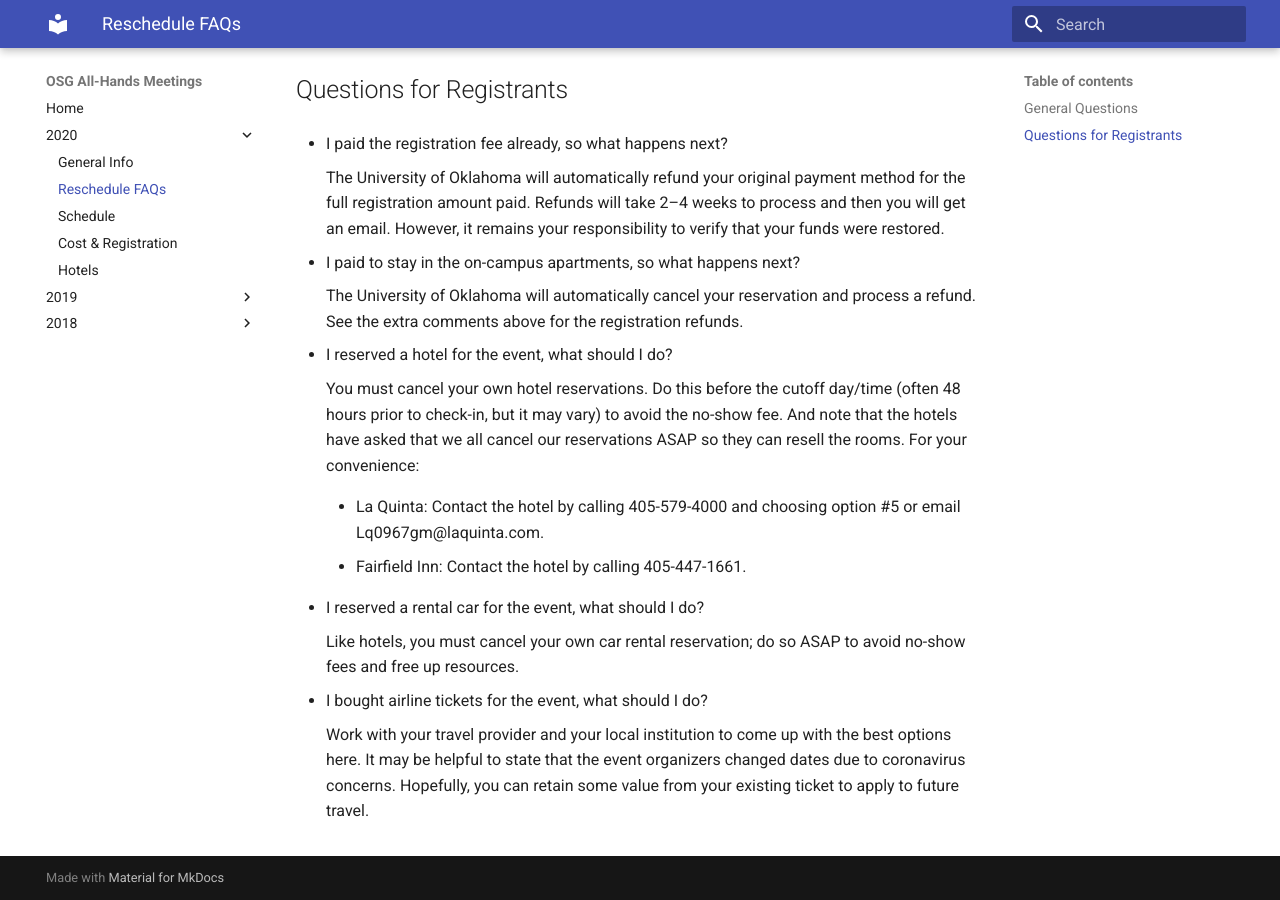
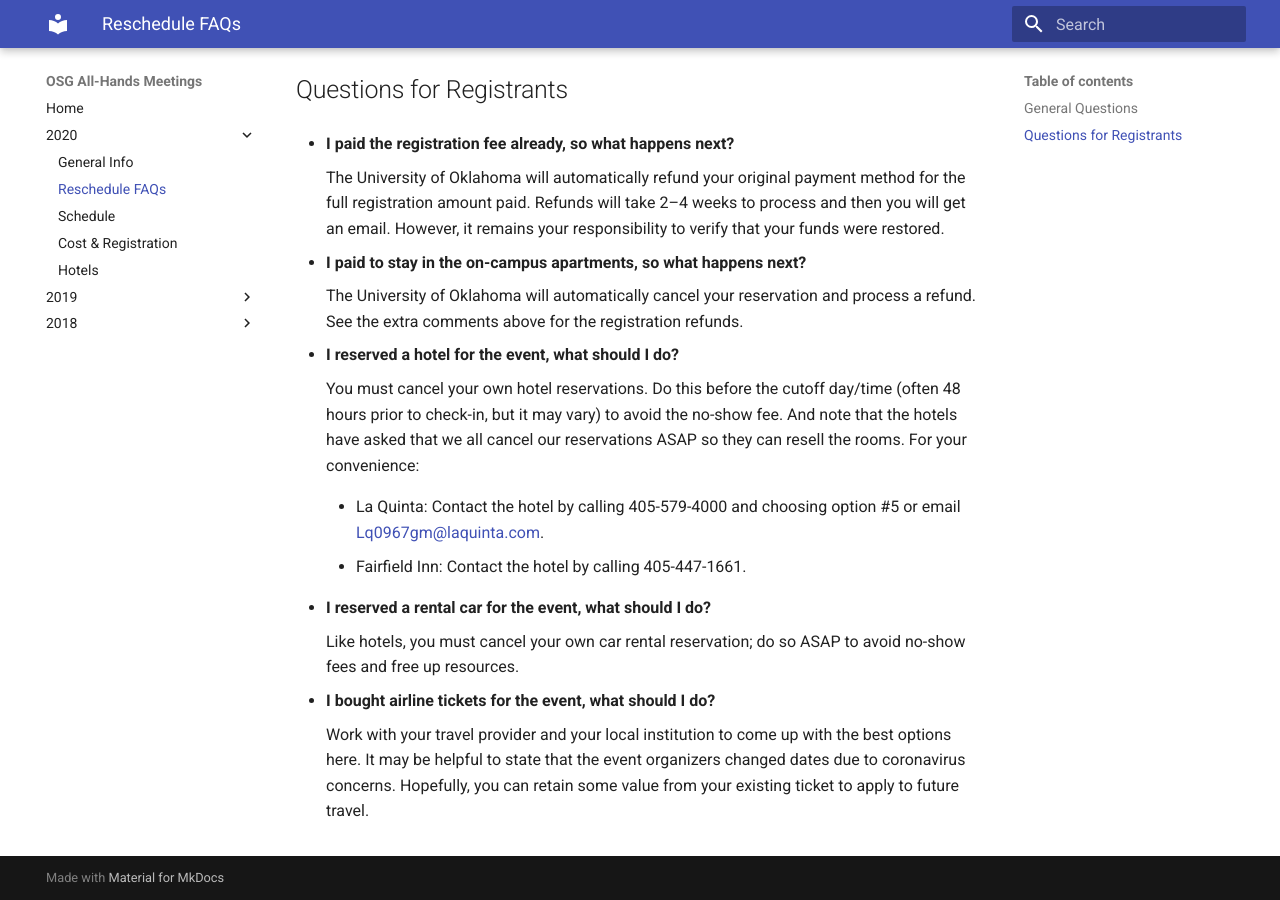
Before and after one commit to osg-htc/all-hands, an MkDocs documentation site: the page built from docs/2020/reschedule.md, in a window 1280 px wide and 900 px high, scrolled down 787 px. Built offline with MkDocs 1.6.1 and Material for MkDocs 9.7.7, drawn with Linux system fonts in a browser that asks for light colours; old or Windows-style settings are respelled for this version of MkDocs.

```diff
--- a/docs/2020/reschedule.md
+++ b/docs/2020/reschedule.md
@@ -8,7 +8,7 @@ Below are some possible questions and our best answers at this time.
 
 ## General Questions
 
-*   Why was the All-Hands Meeting postponed?
+*   **Why was the All-Hands Meeting postponed?**
 
     Due to the coronavirus situation in the U.S. and around the world, and out
     of an abundance of caution, we decided to postpone the meeting.  Further,
@@ -17,13 +17,13 @@ Below are some possible questions and our best answers at this time.
     evidence, including how rapidly the situation seemed to be changing, it
     seemed best to postpone.
 
-*   Will the All-Hands Meeting still happen in 2020?
+*   **Will the All-Hands Meeting still happen in 2020?**
 
     We certainly hope so!  At this time, we are evaluating options for new dates
     in late summer or early fall.  The plan is to announce a new schedule on
     March 13.
 
-*   Where will the rescheduled meeting take place?
+*   **Where will the rescheduled meeting take place?**
 
     The original plan was to meet at the University of Oklahoma and we have no
     plans to change the venue.  Our hosts there have been incredibly helpful
@@ -33,20 +33,20 @@ Below are some possible questions and our best answers at this time.
 
 ## Questions for Registrants
 
-*   I paid the registration fee already, so what happens next?
+*   **I paid the registration fee already, so what happens next?**
 
     The University of Oklahoma will automatically refund your original payment
     method for the full registration amount paid.  Refunds will take 2&ndash;4
     weeks to process and then you will get an email.  However, it remains your
     responsibility to verify that your funds were restored.
 
-*   I paid to stay in the on-campus apartments, so what happens next?
+*   **I paid to stay in the on-campus apartments, so what happens next?**
 
     The University of Oklahoma will automatically cancel your reservation and
     process a refund.  See the extra comments above for the registration
     refunds.
 
-*   I reserved a hotel for the event, what should I do?
+*   **I reserved a hotel for the event, what should I do?**
 
     You must cancel your own hotel reservations.  Do this before the cutoff
     day/time (often 48 hours prior to check-in, but it may vary) to avoid the
```
Also changed, not shown: other parts of docs/2020/reschedule.md (+3 -3 lines).
